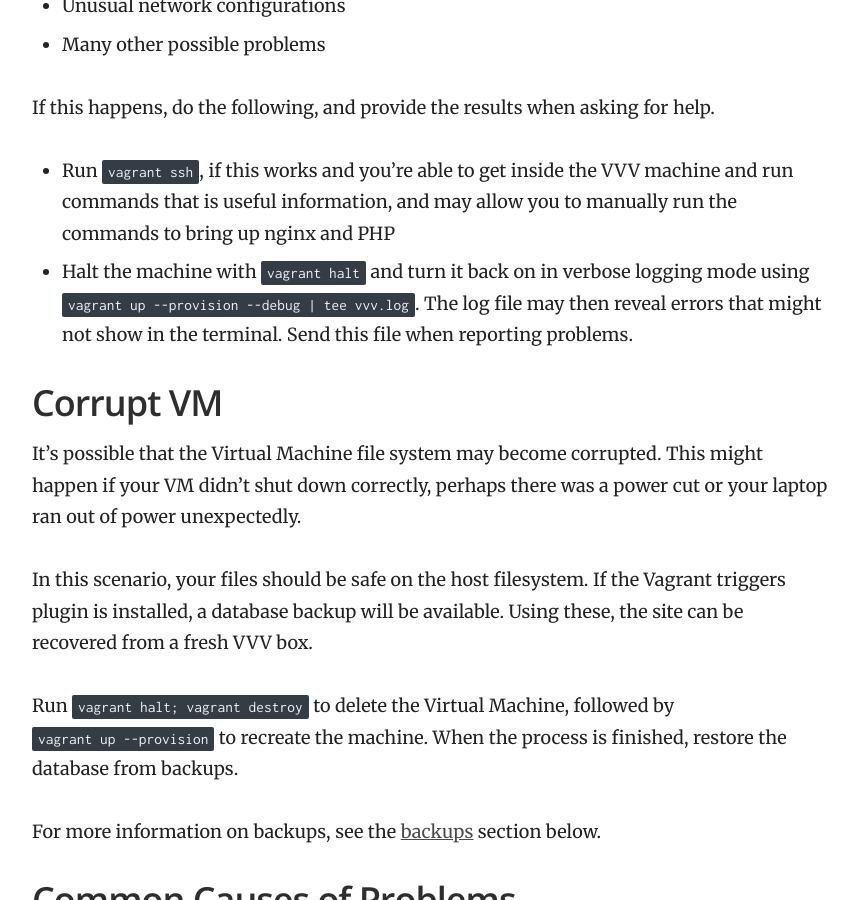
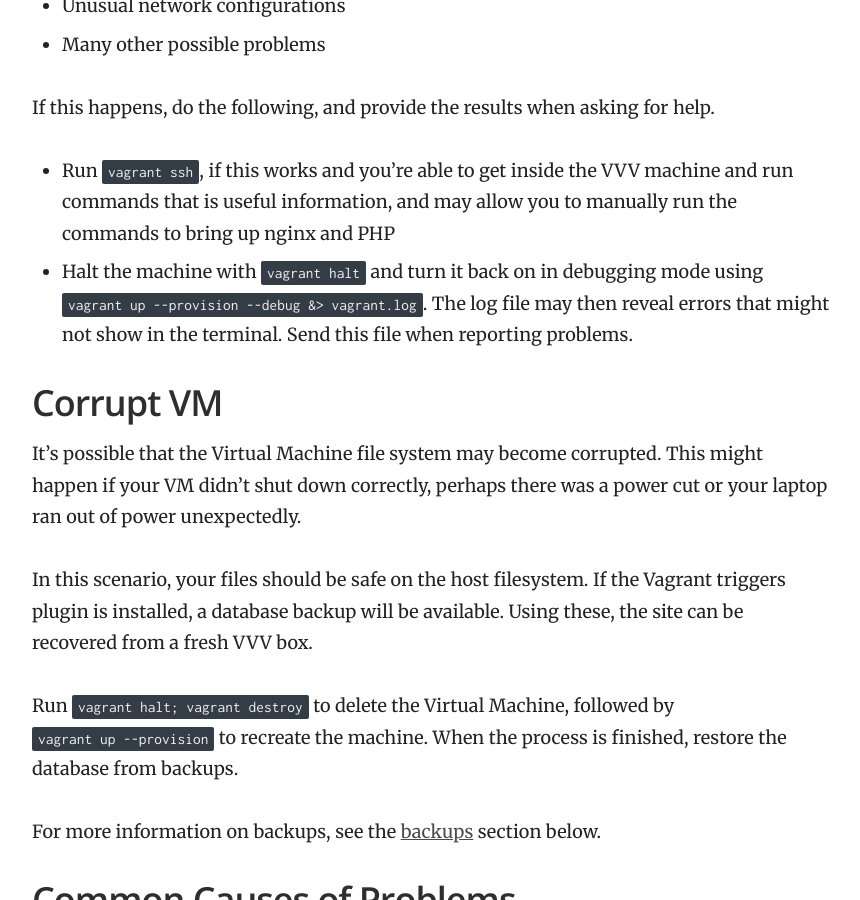
Before and after one commit to Varying-Vagrant-Vagrants/varyingvagrantvagrants.org, a Jekyll site: the page built from docs/en-US/troubleshooting.md, in a window 1280 px wide and 900 px high, scrolled down 1313 px. Shown: the whole window, without its empty margins (358-1218 px from the left). Built offline with Jekyll 4.4.1, drawn with Linux system fonts in a browser that asks for light colours.

Commit message:
use &> instead of tee

```diff
--- a/docs/en-US/troubleshooting.md
+++ b/docs/en-US/troubleshooting.md
@@ -47,7 +47,7 @@ This is a generic error that can indicate multiple things, including:
 If this happens, do the following, and provide the results when asking for help.
 
  - Run `vagrant ssh`, if this works and you're able to get inside the VVV machine and run commands that is useful information, and may allow you to manually run the commands to bring up nginx and PHP
- - Halt the machine with `vagrant halt` and turn it back on in verbose logging mode using `vagrant up --provision --debug | tee vvv.log`. The log file may then reveal errors that might not show in the terminal. Send this file when reporting problems.
+ - Halt the machine with `vagrant halt` and turn it back on in debugging mode using `vagrant up --provision --debug &> vagrant.log`. The log file may then reveal errors that might not show in the terminal. Send this file when reporting problems.
 
 ## Corrupt VM
 
```
